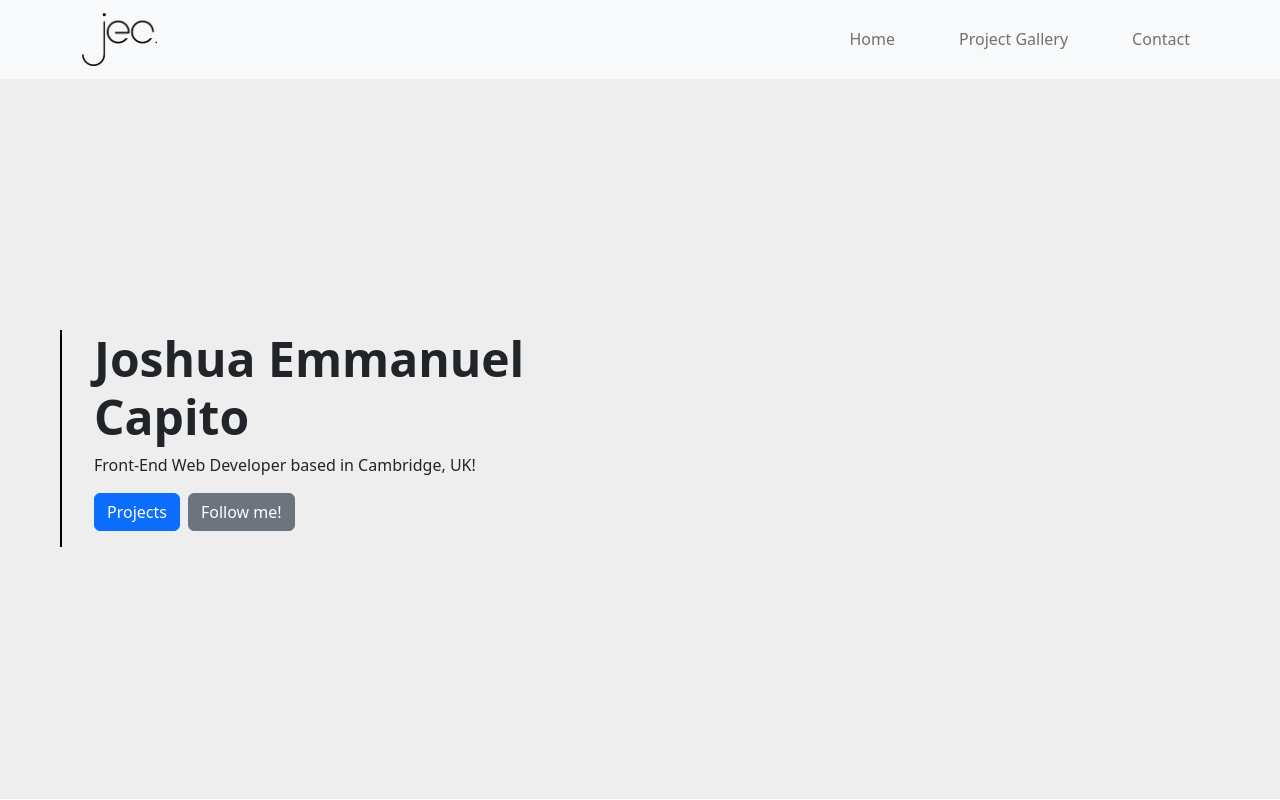
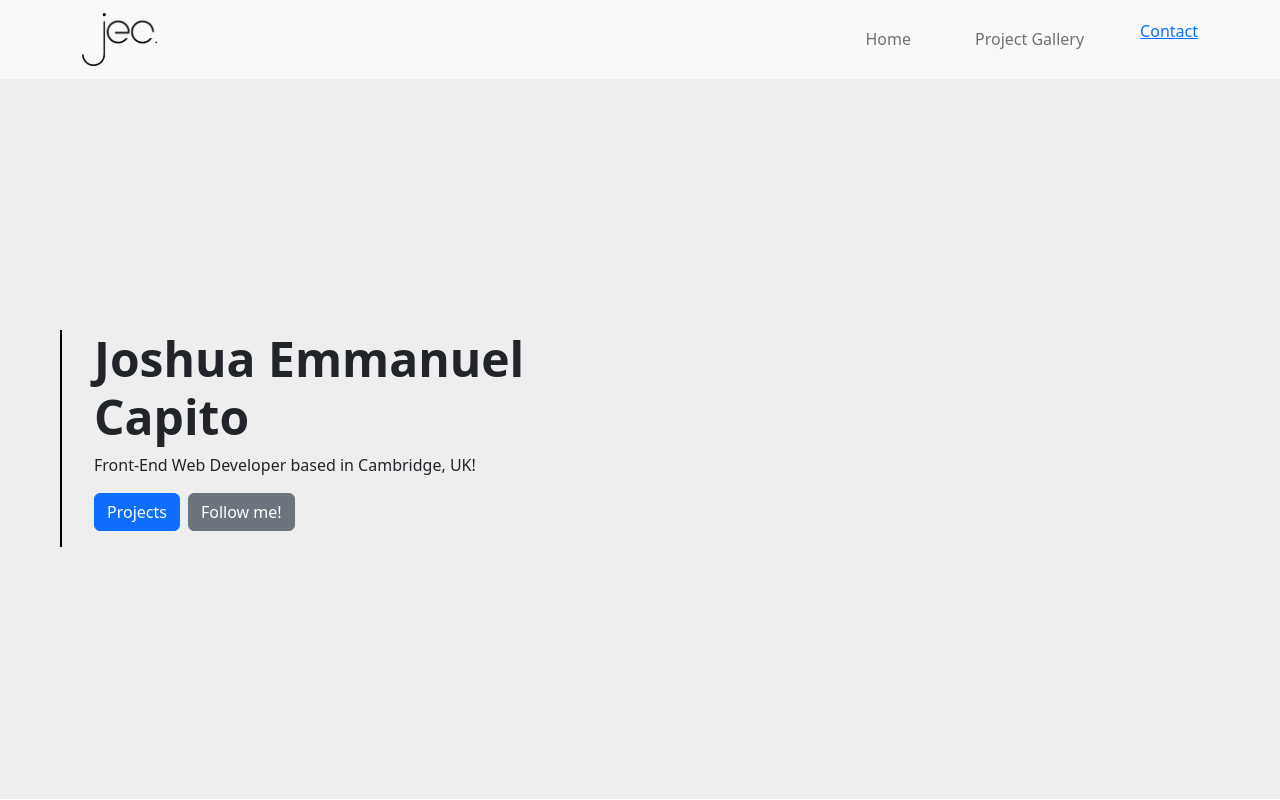
Before and after one commit to jemcap/reactjs-portfolio-jc, a React (Create React App) app: page / in a window 1280 px wide. Shown: the top 800 px of the page. Built offline with nearby package versions, Linux system fonts and the light colour scheme.

Commit message:
test bug fix

```diff
--- a/src/App.js
+++ b/src/App.js
@@ -15,8 +15,8 @@ function App() {
       <NavigationBar />
       <Routes>
         <Route path="/" element={<Home />} />
-        <Route path="projectgallery" element={<ProjectGallery />} />
-        <Route path="contact" element={<Contact />} />
+        <Route path="/ProjectGallery" element={<ProjectGallery />} />
+        <Route path="/Contact" element={<Contact />} />
         {projectsData.map((project) => (
           <Route key={project.id} path={`/projects/${project.id}`} element={<Project project={project} />} />
         ))}
--- a/src/components/Navbar.js
+++ b/src/components/Navbar.js
@@ -3,6 +3,7 @@ import Container from "react-bootstrap/Container";
 import Nav from "react-bootstrap/Nav";
 import Navbar from "react-bootstrap/Navbar";
 import logo from "../images/jec_logo_v2.png";
+import {Link} from "react-router-dom";
 
 const NavigationBar = () => {
   return (
@@ -16,7 +17,7 @@ const NavigationBar = () => {
           <Nav className="ms-auto d-flex gap-5">
             <Nav.Link href="/">Home</Nav.Link>
             <Nav.Link href="/ProjectGallery">Project Gallery</Nav.Link>
-            <Nav.Link href="/Contact">Contact</Nav.Link>
+            <Link to="/Contact">Contact</Link>
           </Nav>
         </Navbar.Collapse>
       </Container>
```
